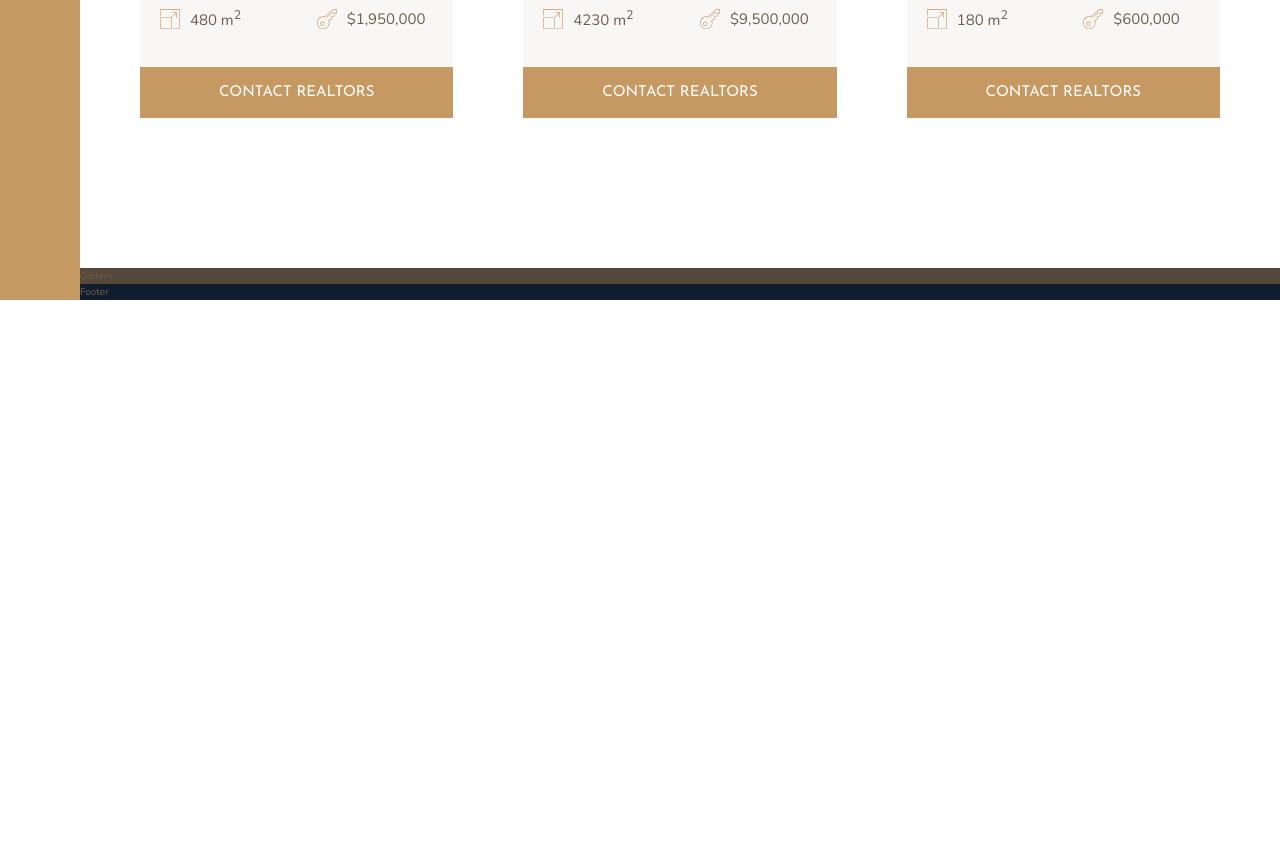
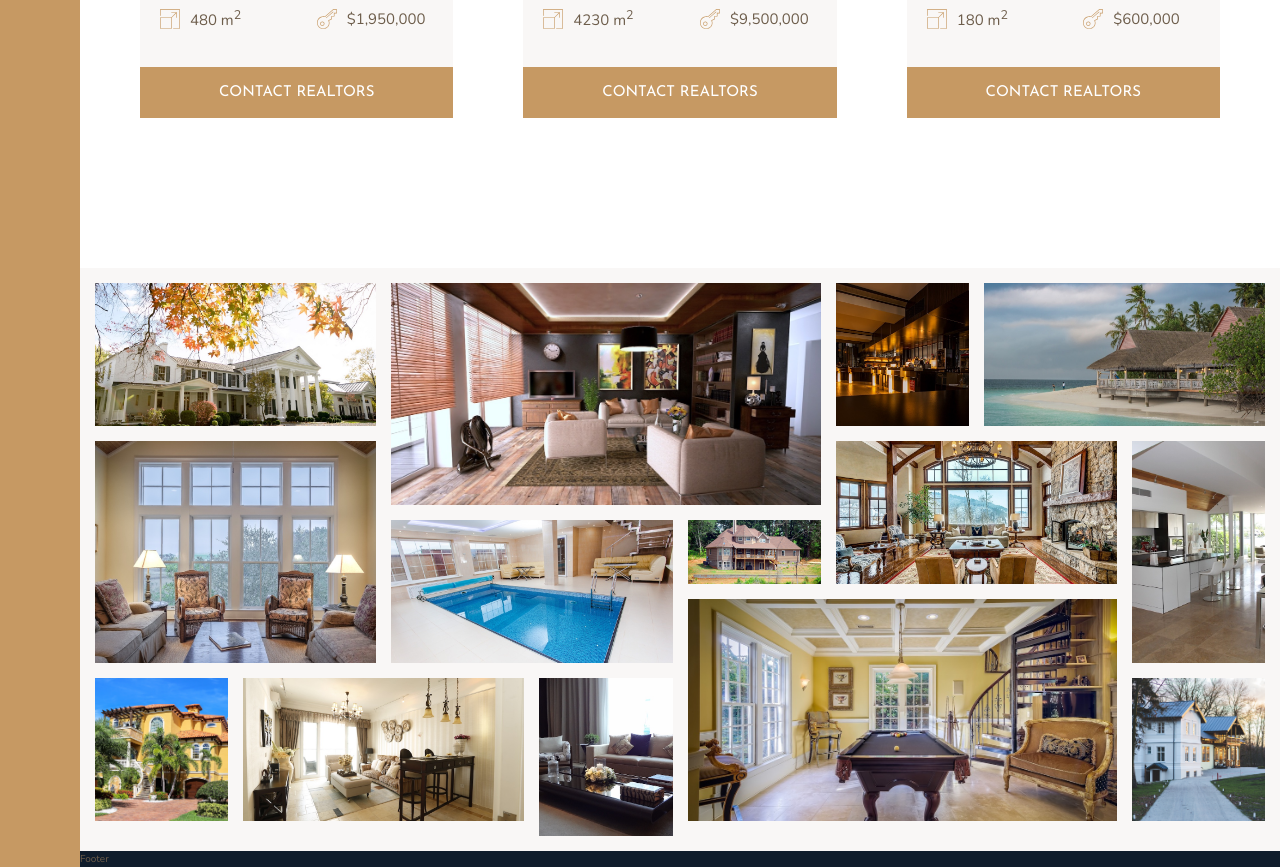
Before and after one commit to shrirangmhalgi/nexter, a website: page index.html in a window 1280 px wide. Shown: the part 2804-3671 px from the top of the page. Before the commit the page ends 3104 px from the top, so only its background shows below. Drawn offline with nearby package versions, Linux system fonts and the light colour scheme.

Commit message:
added the gallery section

```diff
--- a/index.html
+++ b/index.html
@@ -341,7 +341,62 @@
   </section>
 
   <section class="gallery">
-    Gallery
+    <figure class="gallery__item gallery__item--1">
+      <img src="img/gal-1.jpeg" alt="Gallery Image 1" class="gallery__img">
+    </figure>
+
+    <figure class="gallery__item gallery__item--2">
+      <img src="img/gal-2.jpeg" alt="Gallery Image 2" class="gallery__img">
+    </figure>
+
+    <figure class="gallery__item gallery__item--3">
+      <img src="img/gal-3.jpeg" alt="Gallery Image 3" class="gallery__img">
+    </figure>
+
+    <figure class="gallery__item gallery__item--4">
+      <img src="img/gal-4.jpeg" alt="Gallery Image 4" class="gallery__img">
+    </figure>
+
+    <figure class="gallery__item gallery__item--5">
+      <img src="img/gal-5.jpeg" alt="Gallery Image 5" class="gallery__img">
+    </figure>
+
+    <figure class="gallery__item gallery__item--6">
+      <img src="img/gal-6.jpeg" alt="Gallery Image 6" class="gallery__img">
+    </figure>
+
+    <figure class="gallery__item gallery__item--7">
+      <img src="img/gal-7.jpeg" alt="Gallery Image 7" class="gallery__img">
+    </figure>
+
+    <figure class="gallery__item gallery__item--8">
+      <img src="img/gal-8.jpeg" alt="Gallery Image 8" class="gallery__img">
+    </figure>
+
+    <figure class="gallery__item gallery__item--9">
+      <img src="img/gal-9.jpeg" alt="Gallery Image 9" class="gallery__img">
+    </figure>
+
+    <figure class="gallery__item gallery__item--10">
+      <img src="img/gal-10.jpeg" alt="Gallery Image 10" class="gallery__img">
+    </figure>
+
+    <figure class="gallery__item gallery__item--11">
+      <img src="img/gal-11.jpeg" alt="Gallery Image 11" class="gallery__img">
+    </figure>
+
+    <figure class="gallery__item gallery__item--12">
+      <img src="img/gal-12.jpeg" alt="Gallery Image 12" class="gallery__img">
+    </figure>
+
+    <figure class="gallery__item gallery__item--13">
+      <img src="img/gal-13.jpeg" alt="Gallery Image 13" class="gallery__img">
+    </figure>
+
+    <figure class="gallery__item gallery__item--14">
+      <img src="img/gal-14.jpeg" alt="Gallery Image 14" class="gallery__img">
+    </figure>
+
   </section>
 
   <footer class="footer">
--- a/sass/_gallery.scss
+++ b/sass/_gallery.scss
@@ -1,4 +1,88 @@
 .gallery{
-  background-color: $color-grey-dark-1;
+  background-color: $color-grey-light-1;
   grid-column: full-start / full-end;
+
+  display: grid;
+  grid-template-columns: repeat(8, 1fr);
+  grid-template-rows: repeat(7, 5vw);
+  grid-gap: 1.5rem;
+  padding: 1.5rem;
+
+  &__item{
+    &--1{
+      grid-row: 1 / span 2;
+      grid-column: 1 / span 2;
+    }
+
+    &--2{
+      grid-row: 1 / span 3;
+      grid-column: 3 / span 3;
+    }
+
+    &--3{
+      grid-row: 1 / span 2;
+    }
+
+    &--4{
+      grid-row: 1 / span 2;
+      grid-column: 7 / span 2;
+    }
+
+    &--5{
+      grid-row: 3 / span 3;
+      grid-column: 1 / span 2;
+    }
+
+    &--6{
+      grid-row: 4 / span 2;
+      grid-column: 3 / span 2;
+    }
+
+    &--7{
+      grid-row: 4 / span 1;
+      grid-column: 5 / span 1;
+    }
+
+    &--8{
+      grid-row: 3 / span 2;
+      grid-column: 6 / span 2;
+    }
+
+    &--9{
+      grid-row: 3 / span 3;
+      grid-column: 8 / span 1;
+    }
+
+    &--10{
+      grid-row: 6 / span 2;
+      grid-column: 1 / span 1;
+    }
+
+    &--11{
+      grid-row: 6 / span 2;
+      grid-column: 2 / span 2;
+    }
+
+    &--12{
+      grid-row: 6 / span 3;
+      grid-column: 4 / span 1;
+    }
+
+    &--13{
+      grid-row: 5 / span 3;
+      grid-column: 5 / span 3;
+    }
+
+    &--14{
+      grid-row: 6 / span 2;
+      grid-column: 8 / span 1;
+    }
+  }
+
+  &__img{
+    width: 100%;
+    height: 100%;
+    object-fit: cover;
+    display: block;
+  }
 }
```
Also changed, not shown: css/style.css.
